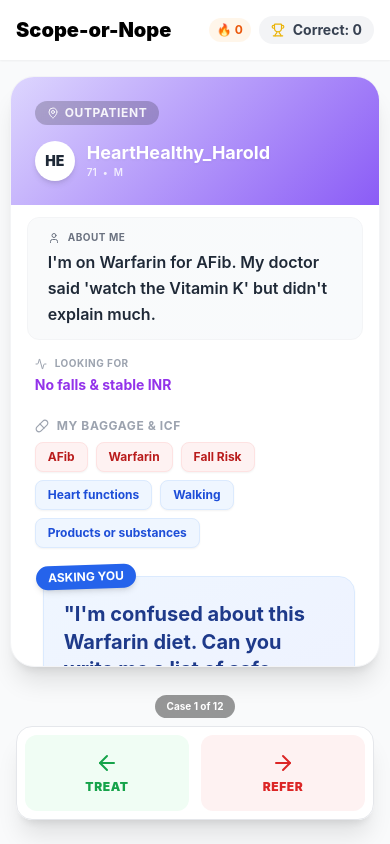
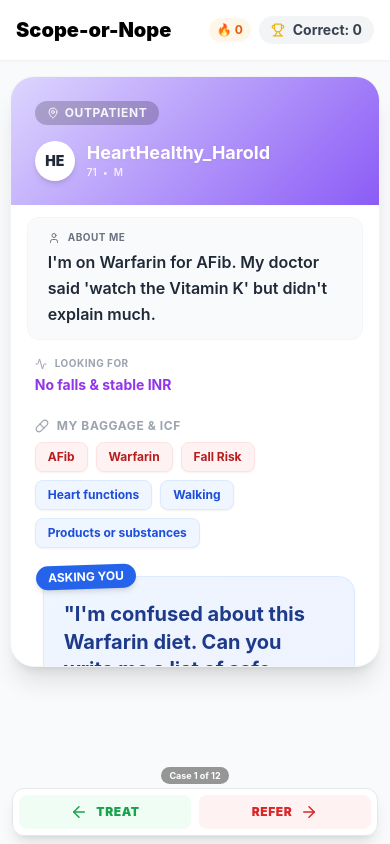
Before and after one commit to danstonedev/scope-or-nope, a React (Vite) app: page / in a window 390 px wide. Both pictures are taken after a click on the button "START SHIFT". Built offline with nearby package versions, Linux system fonts and the light colour scheme.

Commit message:
fix: compact Treat/Refer buttons for mobile

```diff
--- a/src/App.jsx
+++ b/src/App.jsx
@@ -91,26 +91,26 @@
 
               {/* 2-Option Bottom Bar (Only for non-sorting cards without scaffold) */}
               {!scaffoldStage && (!currentCard.sorting_items || currentCard.sorting_items.length === 0) && (
-                <div className="absolute inset-x-0 bottom-4 px-4 pb-2 z-20 flex flex-col gap-2">
+                <div className="absolute inset-x-0 bottom-2 px-3 z-20 flex flex-col gap-1">
                   {/* Progress Indicator */}
-                  <div className="mx-auto bg-black/40 backdrop-blur-md text-white px-3 py-1 rounded-full text-[10px] font-bold pointer-events-none">
+                  <div className="mx-auto bg-black/40 backdrop-blur-md text-white px-2 py-0.5 rounded-full text-[9px] font-bold pointer-events-none">
                     Case {totalCards - (queue?.length || 0)} of {totalCards}
                   </div>
-                  <div className="flex justify-between items-center gap-3 bg-white/90 backdrop-blur-md p-2 rounded-2xl border border-gray-200 shadow-xl">
+                  <div className="flex justify-between items-center gap-2 bg-white/95 backdrop-blur-md p-1.5 rounded-xl border border-gray-200 shadow-lg">
                     <button
                       onClick={() => handleAction('left')}
-                      className="flex-1 bg-green-50 hover:bg-green-100 active:scale-95 transition-all text-green-600 rounded-xl py-4 flex flex-col items-center gap-1 group"
+                      className="flex-1 bg-green-50 hover:bg-green-100 active:scale-95 transition-all text-green-600 rounded-lg py-2 flex items-center justify-center gap-2 group"
                     >
-                      <ArrowLeft size={24} className="group-hover:-translate-x-1 transition-transform" />
+                      <ArrowLeft size={18} className="group-hover:-translate-x-1 transition-transform" />
                       <span className="text-xs font-black uppercase tracking-wider">Treat</span>
                     </button>
 
                     <button
                       onClick={() => handleAction('right')}
-                      className="flex-1 bg-red-50 hover:bg-red-100 active:scale-95 transition-all text-red-600 rounded-xl py-4 flex flex-col items-center gap-1 group"
+                      className="flex-1 bg-red-50 hover:bg-red-100 active:scale-95 transition-all text-red-600 rounded-lg py-2 flex items-center justify-center gap-2 group"
                     >
-                      <ArrowRight size={24} className="group-hover:translate-x-1 transition-transform" />
                       <span className="text-xs font-black uppercase tracking-wider">Refer</span>
+                      <ArrowRight size={18} className="group-hover:translate-x-1 transition-transform" />
                     </button>
                   </div>
                 </div>
```
